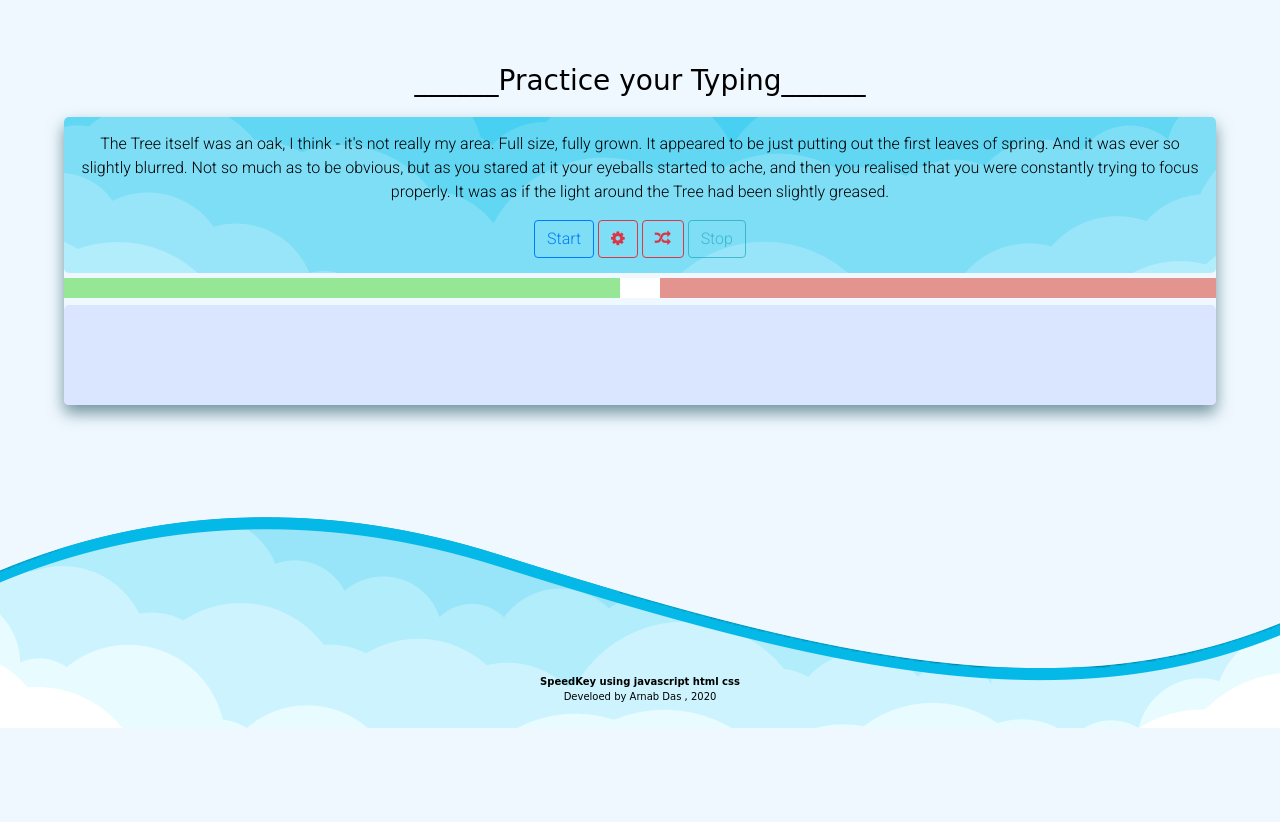
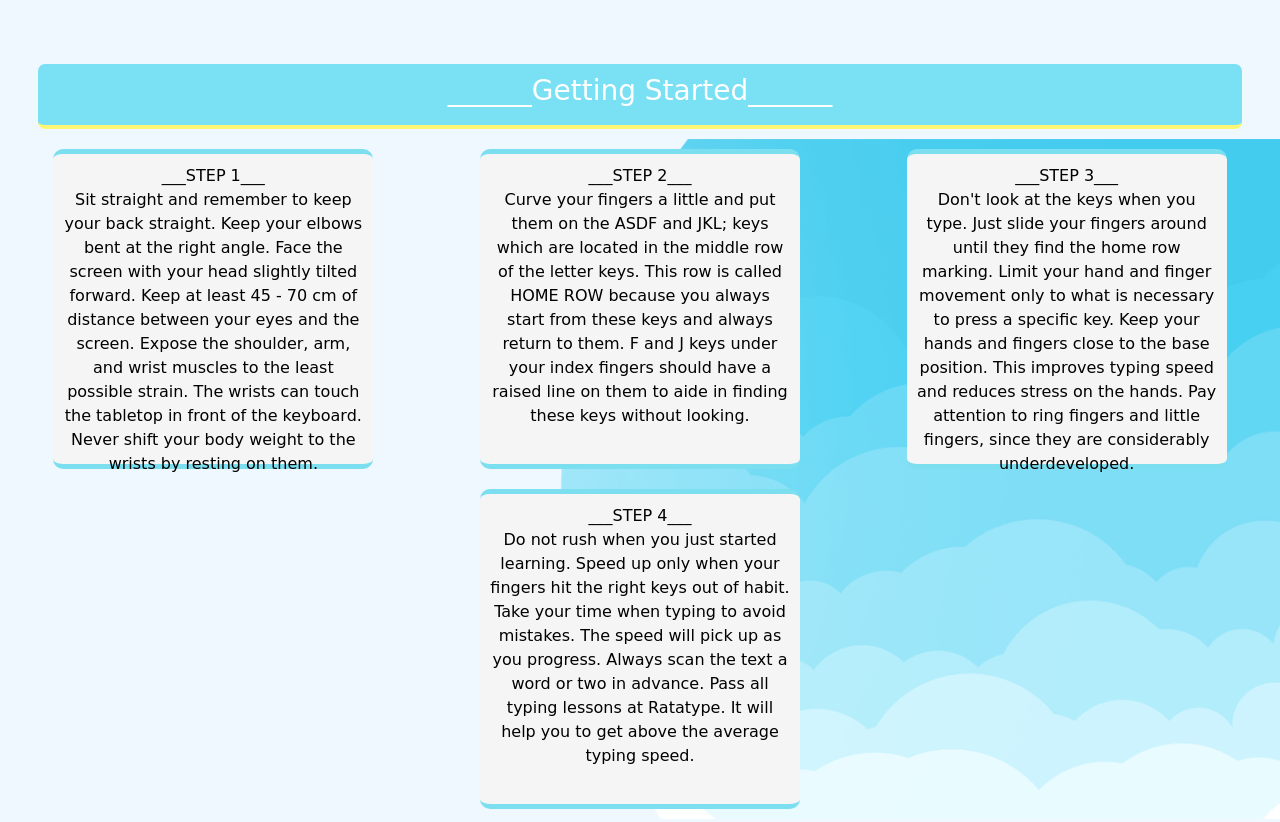
Before and after one commit to arnabdas95/SpeedKey_typing, a plain HTML site: page index.html in a window 1280 px wide. Shown: the part 1400-2222 px from the top of the page. Before the commit the page ends 2135 px from the top, so only its background shows below. Drawn offline with nearby package versions, Linux system fonts and the light colour scheme; a web font is replaced by a local one.

Commit message:
Add drak mode Add suffle text button Add a settings to choose test from paragraph or alphanumeric letters Add getting started section

```diff
--- a/index.html
+++ b/index.html
@@ -28,6 +28,7 @@
             <ul class="navbar-nav mr-auto">
                 <li class="nav-item"><a class="nav-link" href="#landing"><i class="fa fa-home" aria-hidden="true"></i> Home</a></li>
                 <li> <a  class="nav-link" href="#info"><i class="fa fa-info-circle" aria-hidden="true"></i> About</a></li>
+                <li> <a  class="nav-link" href="#tips"><i class="fa fa-hourglass-start" aria-hidden="true"></i> Getting started</a></li>
                 <li> <a  class="nav-link" href="#typeIt"><i class="fa fa-play" aria-hidden="true" ></i> TypeIt </a></li>
             </ul>
          <span class="navbar-text">
@@ -79,7 +80,33 @@
 </section>
 
 
+<section id="tips">
+    <div class="heading-tips"><h3>______Getting Started______</h3></div>
+    <div class="tips_row">
+        <div>___STEP 1___<br>Sit straight and remember to keep your back straight.
+            Keep your elbows bent at the right angle.
+            Face the screen with your head slightly tilted forward.
+            Keep at least 45 - 70 cm of distance between your eyes and the screen.
+            Еxpose the shoulder, arm, and wrist muscles to the least possible strain. The wrists can touch the tabletop in front of the keyboard. Never shift your body weight to the wrists by resting on them.</div>
 
+    <div>___STEP 2___<br>Curve your fingers a little and put them on the ASDF and JKL;
+        keys which are located in the middle row of the letter keys.
+        This row is called HOME ROW because you always start from these keys and always return to them.
+
+       F and J keys under your index fingers should have a raised line on them to aide in finding these keys without looking.
+    </div>
+        <div>___STEP 3___<br>Don't look at the keys when you type. Just slide your fingers around until they find the home row marking.
+
+            Limit your hand and finger movement only to what is necessary to press a specific key. Keep your hands and fingers close to the base position. This improves typing speed and reduces stress on the hands.
+
+            Pay attention to ring fingers and little fingers, since they are considerably underdeveloped.</div>
+        <div>___STEP 4___<br>Do not rush when you just started learning. Speed up only when your fingers hit the right keys out of habit.
+            Take your time when typing to avoid mistakes. The speed will pick up as you progress.
+            Always scan the text a word or two in advance.
+            Pass all typing lessons at Ratatype. It will help you to get above the average typing speed.</div>
+        </div>
+
+</section>
 
 
 
--- a/style.css
+++ b/style.css
@@ -11,6 +11,8 @@
     --card-bottom-color:#46d5eeb0;
     --card-bck:white;
     --box-shadow-color:#184d5796;
+    --tips-bck:url("img/tips.png");
+    --tips-box-color:whitesmoke;
     --ref-box-color:rgb(0, 0, 0);
     --result-bck-color:#dae6ff;
     --current-green:rgb(149, 231, 149);
@@ -47,6 +49,8 @@ body{
     --card-bottom-color:#366bb1b0;
     --card-bck:rgb(39, 39, 39);
     --box-shadow-color:#204e79ab;
+    --tips-bck:url("img/tips-dark.png");
+    --tips-box-color:rgb(38, 47, 49);
     --ref-box-color:rgb(255, 255, 255);
     --result-bck-color:#13161f;
     --current-green:rgb(43, 92, 43);
@@ -138,6 +142,49 @@ color:  var(--heading-info-text-color);
     transform: scale(1.1);
     color: var( --card-bottom-color);
     transition: .6s ease-in-out;
+}
+
+#tips{
+   margin-top:100px;
+   margin-bottom: 10px;;
+}
+
+
+.heading-tips{
+    text-align: center;
+    padding:10px;
+    margin-right:3vw;
+    margin-left:3vw;
+    background-color: var(--heading-info-color);
+    border-radius: 7px;
+    border-bottom: 4px solid var(--heading-info-border-color);
+    color:  var(--heading-info-text-color);
+    }
+
+.tips_row{
+    margin-top: 10px;
+    background-image: var(--tips-bck);
+    background-size: cover;
+    background-position: center;
+    background-repeat: no-repeat;
+
+
+   display:flex;
+   flex-wrap: wrap;
+   justify-content: space-around;
+   align-items: center;
+}
+.tips_row div{
+    width:20rem;
+    height:320px;
+    border-bottom:5px solid var( --card-bottom-color);
+    border-top:5px solid var( --card-bottom-color);
+    margin:10px;
+   background-color: var( --tips-box-color)  ;
+    color: var(--main-text-color);
+    text-align: center;
+    padding:10px;
+    border-radius: 10px;
 }
 
 
@@ -255,12 +302,6 @@ footer{
 }
 
 
-    #new{
-
-
-    }
-
-
 
 
 
```
Also changed, not shown: img/tips-da.png (added), img/tips.png (added).
